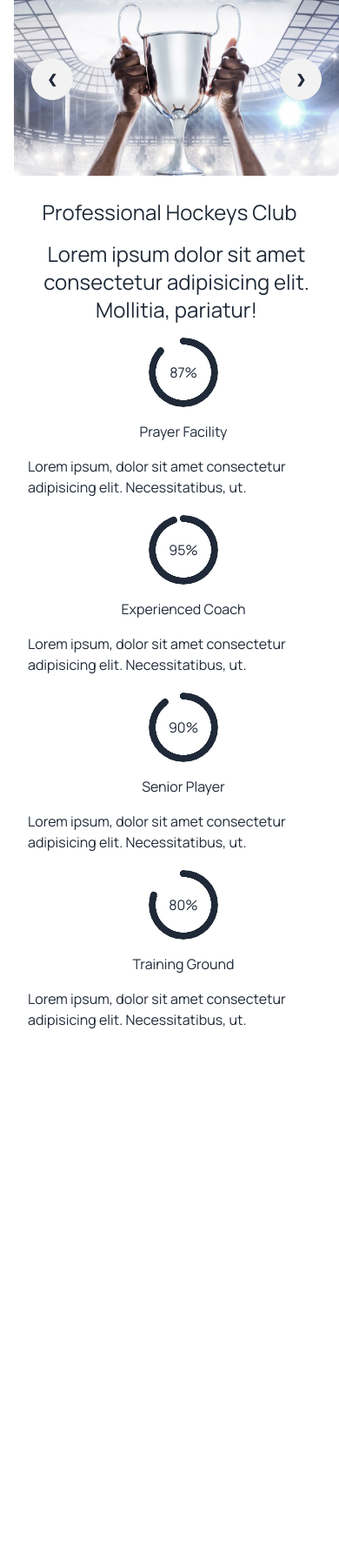
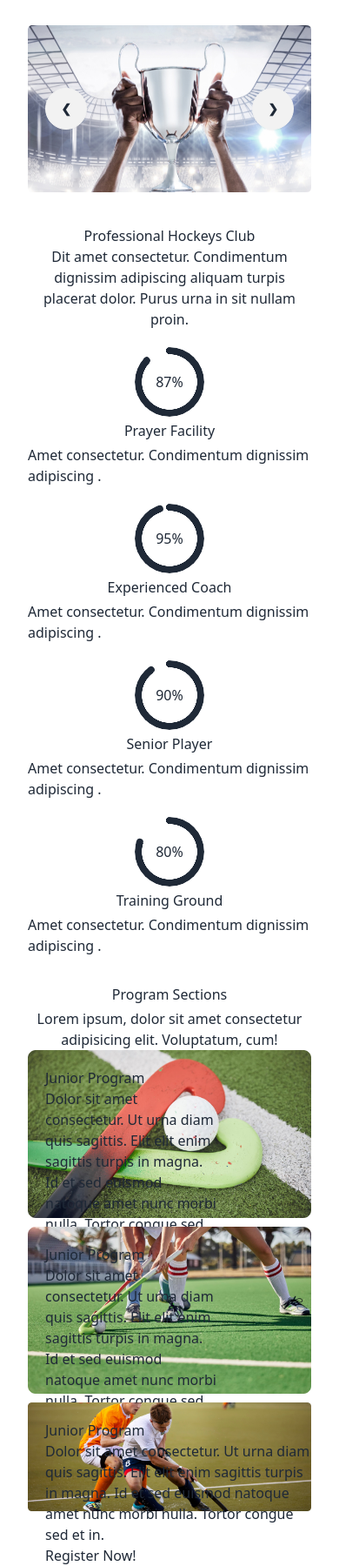
Before and after one commit to Sha-hed/Assignment-03, a plain HTML site: page index.html in a window 390 px wide. Shown: the part 99-1899 px from the top of the page at 87% size. Before the commit the page ends 1283 px from the top, so only its background shows below. Drawn offline with nearby package versions, Linux system fonts and the light colour scheme.

Commit message:
popular section added

```diff
--- a/index.html
+++ b/index.html
@@ -1,5 +1,5 @@
 <!DOCTYPE html>
-<html lang="en">
+<html lang="en" data-theme="light">
   <head>
     <meta charset="UTF-8" />
     <meta name="viewport" content="width=device-width, initial-scale=1.0" />
@@ -33,10 +33,10 @@
       }
     </style>
   </head>
-  <body class="font-manrope">
-    <header class="md:container md:mx-auto md:px-32">
-      <nav>
-        <div class="navbar bg-base-100">
+  <body>
+    <header>
+      <section class="container mx-auto px-8 lg:px-32 my-8">
+        <div class="navbar bg-red-400">
           <div class="navbar-start">
             <div class="dropdown">
               <div tabindex="0" role="button" class="btn btn-ghost lg:hidden">
@@ -59,26 +59,22 @@
                 tabindex="0"
                 class="menu menu-sm dropdown-content mt-3 z-[1] p-2 shadow bg-base-100 rounded-box w-52"
               >
-                <li><a>Item 1</a></li>
-                <li>
-                  <a>Parent</a>
-                  <ul class="p-2">
-                    <li><a>Submenu 1</a></li>
-                    <li><a>Submenu 2</a></li>
-                  </ul>
-                </li>
-                <li><a>Item 3</a></li>
+                <li><a>Home</a></li>
+                <li><a>About</a></li>
+                <li><a>Pages</a></li>
+                <li><a>Blog</a></li>
+                <li><a>Contact</a></li>
               </ul>
             </div>
             <a class="btn btn-ghost text-xl">Hockey’s</a>
           </div>
           <div class="navbar-center hidden lg:flex">
             <ul class="menu menu-horizontal px-1">
-              <li><a href="">Home</a></li>
-              <li><a href="">About</a></li>
-              <li><a href="">Pages</a></li>
-              <li><a href="">Blog</a></li>
-              <li><a href="">Contact</a></li>
+              <li><a>Home</a></li>
+              <li><a>About</a></li>
+              <li><a>Pages</a></li>
+              <li><a>Blog</a></li>
+              <li><a>Contact</a></li>
             </ul>
           </div>
           <div class="navbar-end">
@@ -88,7 +84,7 @@
               viewBox="0 0 24 24"
               stroke-width="1.5"
               stroke="currentColor"
-              class="w-6 h-6 mr-5 hidden lg:block"
+              class="w-6 h-6 mr-3"
             >
               <path
                 stroke-linecap="round"
@@ -96,79 +92,126 @@
                 d="m21 21-5.197-5.197m0 0A7.5 7.5 0 1 0 5.196 5.196a7.5 7.5 0 0 0 10.607 10.607Z"
               />
             </svg>
-            <button class="btn btn-primary">Get Tickets</button>
+            <a class="btn btn-primary">Get Tickets</a>
           </div>
         </div>
-      </nav>
-      <div class="banner mt-4 pl-4 lg:px-6">
+      </section>
+      <section class="container mx-auto px-8 lg:px-32">
         <div class="carousel w-full">
           <div id="slide1" class="carousel-item relative w-full">
-            <img
-              src="Images/1.png"
-              class="w-full"
-            />
+            <img src="Images/1.png" class="w-full" />
             <div
               class="absolute flex justify-between transform -translate-y-1/2 left-5 right-5 top-1/2"
             >
-              <a href="#slide3" class="btn btn-circle">❮</a>
+              <a href="#slide2" class="btn btn-circle">❮</a>
               <a href="#slide2" class="btn btn-circle">❯</a>
             </div>
           </div>
           <div id="slide2" class="carousel-item relative w-full">
-            <img
-              src="Images/2.png"
-              class="w-full"
-            />
+            <img src="Images/2.png" class="w-full" />
             <div
               class="absolute flex justify-between transform -translate-y-1/2 left-5 right-5 top-1/2"
             >
               <a href="#slide1" class="btn btn-circle">❮</a>
-              <a href="#slide3" class="btn btn-circle">❯</a>
-            </div>
-          </div>
-          <div id="slide3" class="carousel-item relative w-full">
-            <img
-              src="Images/3.png"
-              class="w-full"
-            />
-            <div
-              class="absolute flex justify-between transform -translate-y-1/2 left-5 right-5 top-1/2"
-            >
-              <a href="#slide2" class="btn btn-circle">❮</a>
               <a href="#slide1" class="btn btn-circle">❯</a>
             </div>
           </div>
         </div>
-      </div>
+      </section>
     </header>
-    <main class="md:container md:mx-auto mt-5">
-        <div class="space-x-4 space-y-4">
-        <h1 class="text-center text-semibold text-2xl">Professional Hockeys Club</h1>
-        <p class="text-center text-semibold text-2xl">Lorem ipsum dolor sit amet consectetur adipisicing elit. Mollitia, pariatur!</p>
-        <div class="container mx-auto px-4 lg:px-32 flex flex-col lg:flex-row justify-center items-center gap-5">
-            <div class="flex flex-col justify-center items-center space-y-4">
-                <div class="radial-progress" style="--value:87; color:red text-white" role="progressbar">87%</div>
-                <h1>Prayer Facility</h1>
-                <p>Lorem ipsum, dolor sit amet consectetur adipisicing elit. Necessitatibus, ut.</p>
+    <main>
+      <section class="container mx-auto px-8 lg:px-32 my-8">
+        <h1 class="text-center text-bold">Professional Hockeys Club</h1>
+        <p class="text-center text-bold">
+          Dit amet consectetur. Condimentum dignissim adipiscing aliquam turpis
+          placerat dolor. Purus urna in sit nullam proin.
+        </p>
+        <div
+          class="flex flex-col lg:flex-row justify-center items-center gap-5 mt-5"
+        >
+          <div
+            class="flex flex-col flex-wrap items-center justify-center space-y-1"
+          >
+            <div class="radial-progress" style="--value: 87" role="progressbar">
+              87%
             </div>
-            <div class="flex flex-col justify-center items-center space-y-4">
-                <div class="radial-progress" style="--value:95; color:red text-white" role="progressbar">95%</div>
-                <h1>Experienced Coach</h1>
-                <p>Lorem ipsum, dolor sit amet consectetur adipisicing elit. Necessitatibus, ut.</p>
+            <h1>Prayer Facility</h1>
+            <p>Amet consectetur. Condimentum dignissim adipiscing .</p>
+          </div>
+          <div class="flex flex-col items-center justify-center space-y-1">
+            <div class="radial-progress" style="--value: 95" role="progressbar">
+              95%
             </div>
-            <div class="flex flex-col justify-center items-center space-y-4">
-                <div class="radial-progress" style="--value:90; color:red text-white" role="progressbar">90%</div>
-                <h1>Senior Player</h1>
-                <p>Lorem ipsum, dolor sit amet consectetur adipisicing elit. Necessitatibus, ut.</p>
+            <h1>Experienced Coach</h1>
+            <p>Amet consectetur. Condimentum dignissim adipiscing .</p>
+          </div>
+          <div class="flex flex-col items-center justify-center space-y-1">
+            <div class="radial-progress" style="--value: 90" role="progressbar">
+              90%
             </div>
-            <div class="flex flex-col justify-center items-center space-y-4">
-                <div class="radial-progress" style="--value:80; color:red text-white" role="progressbar">80%</div>
-                <h1>Training Ground</h1>
-                <p>Lorem ipsum, dolor sit amet consectetur adipisicing elit. Necessitatibus, ut.</p>
+            <h1>Senior Player</h1>
+            <p>Amet consectetur. Condimentum dignissim adipiscing .</p>
+          </div>
+          <div class="flex flex-col items-center justify-center space-y-1">
+            <div class="radial-progress" style="--value: 80" role="progressbar">
+              80%
             </div>
+            <h1>Training Ground</h1>
+            <p>Amet consectetur. Condimentum dignissim adipiscing .</p>
+          </div>
         </div>
-    </div>
+      </section>
+      <section class="container mx-auto px-8 lg:px-32 my-8">
+        <div class="text-bold text-center space-y-1">
+          <h1>Program Sections</h1>
+          <p>
+            Lorem ipsum, dolor sit amet consectetur adipisicing elit.
+            Voluptatum, cum!
+          </p>
+        </div>
+        <div class="flex flex-col lg:grid lg:grid-cols-2 gap-2.5">
+          <div class="relative">
+            <img src="Images/2.png" alt="" class="w-full h-full cover" />
+            <div class="absolute top-[20px] left-[20px] w-[200px]">
+              <h1>Junior Program</h1>
+              <p>
+                Dolor sit amet consectetur. Ut urna diam quis sagittis. Elit
+                elit enim sagittis turpis in magna. Id et sed euismod natoque
+                amet nunc morbi nulla. Tortor congue sed et in.
+              </p>
+              <button>Register Now!</button>
+            </div>
+          </div>
+          <div class="relative">
+            <img src="Images/3.png" alt="" class="w-full h-full cover" />
+            <div class="absolute top-[20px] left-[20px] w-[200px]">
+              <h1>Junior Program</h1>
+              <p>
+                Dolor sit amet consectetur. Ut urna diam quis sagittis. Elit
+                elit enim sagittis turpis in magna. Id et sed euismod natoque
+                amet nunc morbi nulla. Tortor congue sed et in.
+              </p>
+              <button>Register Now!</button>
+            </div>
+          </div>
+          <div class="lg:col-span-2 relative">
+            <img src="Images/4.png" alt="" class="w-full h-full contain" />
+            <div class="absolute top-[20px] left-[20px]">
+              <h1>Junior Program</h1>
+              <p>
+                Dolor sit amet consectetur. Ut urna diam quis sagittis. Elit
+                elit enim sagittis turpis in magna. Id et sed euismod natoque
+                amet nunc morbi nulla. Tortor congue sed et in.
+              </p>
+              <button>Register Now!</button>
+            </div>
+          </div>
+        </div>
+      </section>
+      <section>
+
+      </section>
     </main>
-    <footer class="md:container md:mx-auto"></footer>
+    <footer></footer>
   </body>
 </html>
```
